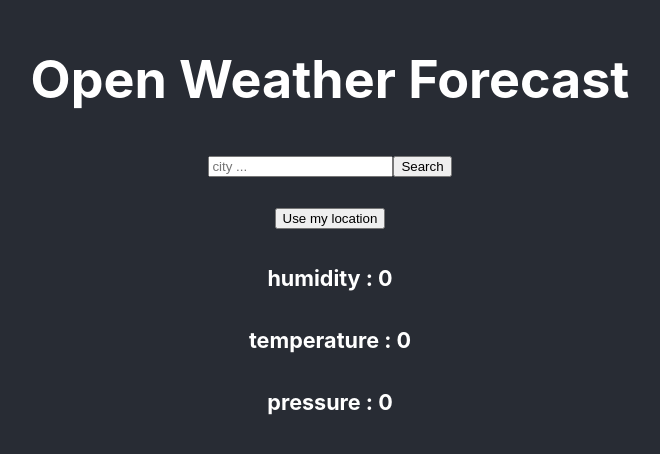
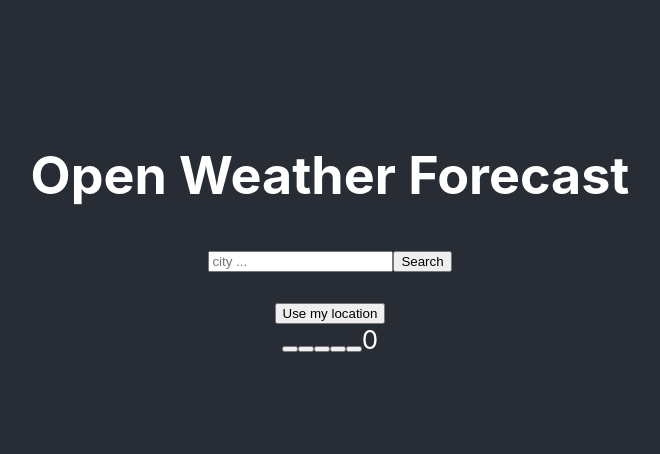
Before and after one commit to KanchanThareja/Weather-App, a React (Create React App) app: page / in a window 1280 px wide. Shown: the part 168-622 px from the top of the page, without its empty margins (310-970 px from the left). Built offline with nearby package versions, Linux system fonts and the light colour scheme.

Commit message:
dates displayes

```diff
--- a/src/App.js
+++ b/src/App.js
@@ -8,7 +8,7 @@ class App extends Component {
   state = {
     data: [],
     date: [],
-    index: [],
+    index: [0],
     humidity: 0,
     temperature: 0,
     pressure: 0,
@@ -29,8 +29,10 @@ class App extends Component {
 
     let date = Moment(dateString).format('ddd MMM Do');
     let dates = [];
+    let indices = [];
     let prev = date;
-   dates.push(prev);
+    dates.push(prev);
+
 
     for(let i = 0; i < dataW.list.length; i++)
       {
@@ -40,11 +42,13 @@ class App extends Component {
       {
         console.log(prev);
         dates.push(date);
+        indices.push(i);
         prev = date;
       }
     }
 
     this.setState({date: dates});
+    this.setState({index: indices});
     this.setState({pressure : dataW.list[0].main.pressure});
     this.setState({temperature : dataW.list[0].main.temp});
     this.setState({time: dateString.substring(11,20)});
@@ -52,7 +56,7 @@ class App extends Component {
     console.log(dateString.substring(11,20));
     } else {
     console.log("error: invalid input");
-  }
+    }
   }
 
   handleclick = (e) => {
@@ -81,6 +85,7 @@ class App extends Component {
           <button onClick={this.handleclick}>Use my location</button>
           <Tiles data={this.state.data}
           date={this.state.date}
+          index={this.state.index}
           time={this.state.time}
           humidity = {this.state.humidity}
           pressure = {this.state.pressure}
--- a/src/components/tiles.js
+++ b/src/components/tiles.js
@@ -1,26 +1,41 @@
 import React,{Component} from 'react';
 
 class Tiles extends React.Component {
-   i = 0;
   state = {
     index : 0,
-    curridx : 0
+    times : []
   }
 
+getTime = () => {
+  const {tracks} = this.props.data;
+  const idx = this.props.index;
+  let arr = [], r,temp,pressure,humidity;
+  for(let i = idx[this.state.index]; i < idx[this.state.index+1] && i < idx.length; i++)
+  {
+    r = tracks[i].dt_txt.substring(11,20);
+    temp = tracks[i].main.temp;
+    pressure = tracks[i].main.pressure;
+    humidity = tracks[i].main.humidity;
+    arr.push(
+      <div key={i}>
+      <div>{r}</div>
+      <div>temperature : {temp}</div>
+      <div>pressure : {pressure}</div>
+      <div>humidity : {humidity}</div><br />
+      </div>
+    );}
+    return arr;
+}
   render() {
-    const {tracks} = this.props.data;
 
       return (
       <div className="tile">
-      <h5 onClick={() => {this.setState({index: 0})}}>{this.props.date[0]}</h5>
-      <h5 onClick={() => {this.setState({index: 1})}}>{this.props.date[1]}</h5>
-      <h5 onClick={() => {this.setState({index: 2})}}>{this.props.date[2]}</h5>
-      <h5 onClick={() => {this.setState({index: 3})}}>{this.props.date[3]}</h5>
-      <h5 onClick={() => {this.setState({index: 4})}}>{this.props.date[4]}</h5>
-      <h5 onClick={() => {this.setState({index: 0})}}>{this.props.time}</h5>
-      <h5 onClick={() => {this.setState({index: 0})}}>humidity :  {this.props.humidity}</h5>
-      <h5 onClick={() => {this.setState({index: 10})}}>temperature : {this.props.temperature}</h5>
-      <h5 onClick={() => {this.setState({index: 15})}}>pressure : {this.props.pressure}</h5>
+      <button onClick={() => {this.setState({index: 0})}}>{this.props.date[0]}</button>
+      <button onClick={() => {this.setState({index: 1})}}>{this.props.date[1]}</button>
+      <button onClick={() => {this.setState({index: 2})}}>{this.props.date[2]}</button>
+      <button onClick={() => {this.setState({index: 3})}}>{this.props.date[3]}</button>
+      <button onClick={() => {this.setState({index: 4})}}>{this.props.date[4]}</button>
+      { this.props.index[this.state.index] }
       </div>
     );
 }
```
